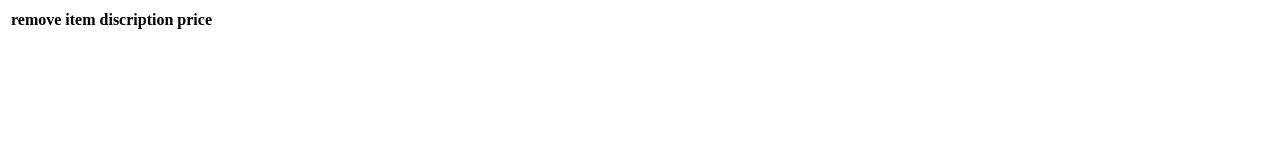
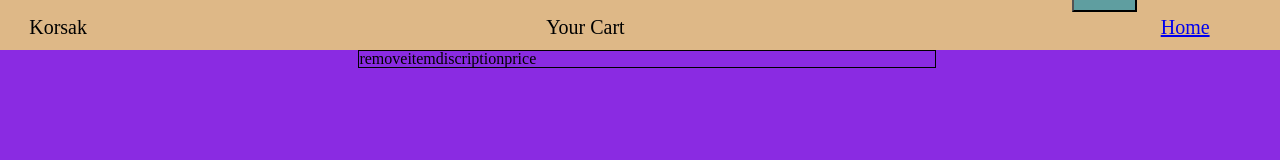
Before and after one commit to class201-lab15/korsak, a plain HTML site: page cart.html in a window 1280 px wide. Drawn offline with Linux system fonts and the light colour scheme.

Commit message:
addcssincart

```diff
--- a/cart.html
+++ b/cart.html
@@ -2,10 +2,19 @@
 <html lang="en">
 
 <head>
+    <link rel="stylesheet" href="css/reset.css">
+    <link rel="stylesheet" href="css/cart.css">
     <title>korsak cart</title>
 </head>
 
 <body>
+    <nav id="header">
+        <ul>
+            <li id="logo">Korsak</li>
+            <li  id="cartt">Your Cart</li>
+            <li  id="link"><a href="home.html">Home</a></li>
+        </ul>
+    </nav>
     <div>
         <form action="" id="tableForm">
             <table id="cart">
@@ -13,6 +22,7 @@
             </table>
         </form>
     </div>
+    <button>Submit</button>
     <script src="js/app.js"></script>
     <script src="js/cart.js"></script>
 </body>
--- /dev/null
+++ b/css/cart.css
@@ -0,0 +1,52 @@
+body{
+    background-color: blueviolet;
+}
+#header ul li{
+
+    display: inline-block;
+    padding: 10px 10px 10px 10px;
+    margin-top: 7px;
+    font-size: 20px;
+
+}
+#header{
+    background-color: burlywood;
+
+    height:50px;
+
+}
+
+#cartt{
+    margin-left:34%;
+
+}
+#link{
+        margin-left:40%;
+}
+#logo{
+    margin-left: 1.5%;
+}
+#link a:hover{
+   background-color: cornsilk;
+   color: black;
+    text-decoration: none;
+}
+div{
+    border: 1px solid black;
+    width: 45%;
+    max-height: 50%;
+    margin-left: 28%;
+    overflow: scroll;
+}
+button{
+    margin-left: 90%;
+    position: relative;
+    bottom: 95px;
+    left: -80px;
+    padding: 10px 10px 10px 10px;
+    background-color: cadetblue;
+
+}
+button:hover{
+    text-shadow: 2px 2px 60px red;
+}
```
